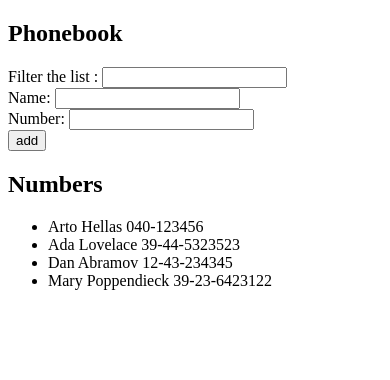
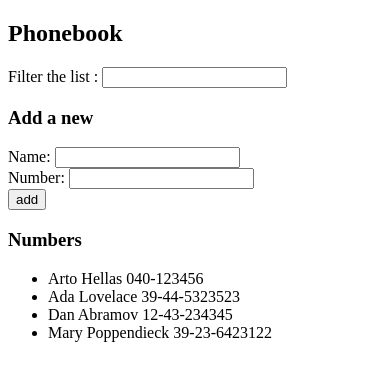
Before and after one commit to IamSithabile/Fullstack-Open, a React (Create React App) app in the folder part2/phonebook/: page / in a window 390 px wide. Shown: the top 380 px of the page. Built offline with nearby package versions, Linux system fonts and the light colour scheme.

Commit message:
Exercise 2.10 Phonebook

```diff
--- a/part2/phonebook/src/App.js
+++ b/part2/phonebook/src/App.js
@@ -1,4 +1,7 @@
 import { useState } from "react";
+import Filter from "./components/Filter";
+import Persons from "./components/Persons";
+import PersonForm from "./components/PersonForm";
 
 const App = () => {
   const [persons, setPersons] = useState([
@@ -46,27 +49,20 @@ const App = () => {
   return (
     <div>
       <h2>Phonebook</h2>
-      <div>
-        Filter the list : <input value={query} onChange={filterListHandler} />
-      </div>
-      <form onSubmit={formSubmitHandler}>
-        <div>
-          Name: <input value={newName} onChange={nameHandler} />
-          <br />
-          Number: <input value={newNumber} onChange={numberHandler} />
-        </div>
-        <div>
-          <button type="submit">add</button>
-        </div>
-      </form>
-      <h2>Numbers</h2>
-      <ul>
-        {filteredList.map((person) => (
-          <li key={person.name}>
-            {person.name} {person.number}
-          </li>
-        ))}
-      </ul>
+      <Filter query={query} filterListHandler={filterListHandler} />
+
+      <h3>Add a new</h3>
+
+      <PersonForm
+        formSubmitHandler={formSubmitHandler}
+        newName={newName}
+        nameHandler={nameHandler}
+        newNumber={newNumber}
+        numberHandler={numberHandler}
+      />
+
+      <h3>Numbers</h3>
+      <Persons filteredList={filteredList} />
     </div>
   );
 };
--- /dev/null
+++ b/part2/phonebook/src/components/Filter.jsx
@@ -0,0 +1,12 @@
+import React from "react";
+
+const Filter = (props) => {
+  const { query, filterListHandler } = props;
+  return (
+    <div>
+      Filter the list : <input value={query} onChange={filterListHandler} />
+    </div>
+  );
+};
+
+export default Filter;
--- /dev/null
+++ b/part2/phonebook/src/components/PersonDetails.jsx
@@ -0,0 +1,12 @@
+import React from "react";
+
+const PersonDetails = ({ person }) => {
+  const { name, number } = person;
+  return (
+    <li>
+      {name} {number}
+    </li>
+  );
+};
+
+export default PersonDetails;
--- /dev/null
+++ b/part2/phonebook/src/components/PersonForm.jsx
@@ -0,0 +1,20 @@
+import React from "react";
+
+const PersonForm = (props) => {
+  const { formSubmitHandler, newName, nameHandler, newNumber, numberHandler } =
+    props;
+  return (
+    <form onSubmit={formSubmitHandler}>
+      <div>
+        Name: <input value={newName} onChange={nameHandler} />
+        <br />
+        Number: <input value={newNumber} onChange={numberHandler} />
+      </div>
+      <div>
+        <button type="submit">add</button>
+      </div>
+    </form>
+  );
+};
+
+export default PersonForm;
--- /dev/null
+++ b/part2/phonebook/src/components/Persons.jsx
@@ -0,0 +1,16 @@
+import React from "react";
+import PersonDetails from "./PersonDetails";
+
+const Persons = (props) => {
+  const { filteredList } = props;
+
+  return (
+    <ul>
+      {filteredList.map((person) => (
+        <PersonDetails key={person.name} person={person} />
+      ))}
+    </ul>
+  );
+};
+
+export default Persons;
```
